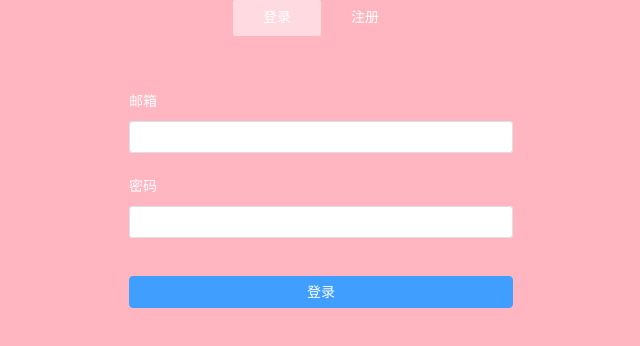
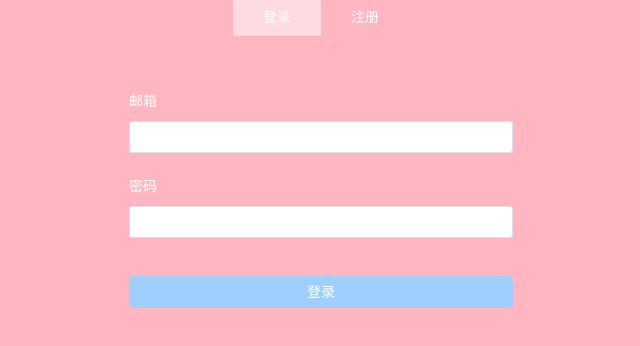
Before and after one commit to tianyuan65/vue_property_management, a Vue app: page /#/login in a window 1280 px wide. Shown: the top 346 px of the page, without its empty margins (319-959 px from the left). Built offline with nearby package versions, Linux system fonts and the light colour scheme.

Commit message:
implement login function

```diff
--- a/src/views/login/LoginView.vue
+++ b/src/views/login/LoginView.vue
@@ -31,7 +31,12 @@
           <el-input v-model="ruleForm.repassword" type="password"/>
         </el-form-item>
         <el-form-item>
-          <el-button type="primary" class="login-btn block" @click="submitForm(ruleFormRef)">
+          <!-- 添加一个属性disabled，为其赋值btnbool的值，并单向数据绑定，btnbool若为true，意为不允许使用该组件 -->
+          <el-button
+            :disabled="btnbool"
+            type="primary"
+            class="login-btn block"
+            @click="submitForm(ruleFormRef)">
             <!-- 这里不能写死为登录，判断model值是否等于login，相等则展示登录，不相等则展示注册 -->
             {{model==="login" ? '登录' : '注册'}}
           </el-button>
@@ -42,7 +47,7 @@
 </template>
 
 <script lang="ts" setup>
-  import {onMounted, reactive,ref} from 'vue'
+  import {onMounted, reactive,ref, watch} from 'vue'
   import type { FormInstance, FormRules  } from 'element-plus'
   import {ElMessage} from 'element-plus'
   // 引入两个工具函数
@@ -128,6 +133,33 @@
     checkPass: '',
     age: '',
   })
+
+  // 声明ref创建的响应式数据btnbool，默认值设置为true，为true时就不允许点击登录按钮进行登录操作
+  let btnbool=ref(true)
+  // 监测ruleForm内所有属性
+  watch(ruleForm,(newValue)=>{
+    // 判断到底是登录还是注册，若为登录
+    if (model.value==='login') {
+      // 若邮箱和密码输入框不是空，两个输入框都有值，才可以点击登录按钮，成功登录跳到其他路由，
+      if(newValue.username!==""&&newValue.password!==''){
+        // 则将btnbool的值改为false，使登录按钮能够被点击并进行登录操作；
+        btnbool.value=false
+      }else{
+        // 否则btnbool的值还是true
+        btnbool.value=true
+      }
+    } else {  // 若为注册，
+      // 若邮箱和密码、再次输入密码输入框不是空，三个输入框都有值，才可以点击注册按钮，成功跳到登录部分，
+      if(newValue.username!==""&&newValue.password!==''&&newValue.repassword!==''){
+        // 则将btnbool的值改为false，使注册按钮能够被点击并进行注册操作；
+        btnbool.value=false
+      }else{
+        // 否则btnbool的值还是true
+        btnbool.value=true
+      }
+    }
+  })
+
   // 在此设置以哪种方式触发表单验证，默认就是失去校验则验证
   const rules = reactive<FormRules<typeof ruleForm>>({
     password: [{ validator: validatePass, trigger: 'blur' }],
@@ -143,6 +175,26 @@
         // 在此判断点击的是登录还是注册时的按钮
         if (model.value==="login") {
           console.log("login")
+          // 若是登录，向apiUrl中定义的地址中，发送get请求，想要获取的就是输入到两个输入框里的值
+          link(apiUrl.register,"GET",{},{name:ruleForm.username,pwd:ruleForm.password}).then((value:any)=>{
+            // 若从apiUrl定义的地址中获取的数据的data长度不是0，也就是成功获取正确的数据，则登录成功，
+            if (value.data.length!=0) {
+              console.log('succeed to login');
+              ElMessage({
+                showClose: true,
+                message: 'Succeed to login.',
+                type: 'success',
+              })
+            }else{
+              // 反之，因输错密码或邮箱获取的数据长度为0，则登录失败
+              console.log('failed to login');
+              ElMessage({
+                showClose: true,
+                message: 'Oops, failed to login.',
+                type: 'error',
+              })
+            }
+          })
         }else{
           console.log("register");
           // 需要作为参数传递的数据，是注册时要用的，是传递到服务器的数据
```
Also changed, not shown: images/成功获取数据并登录与输错数据无法获取数据并登录失败.png (added), 1 other file (tests, documents, lock files or other folders).
